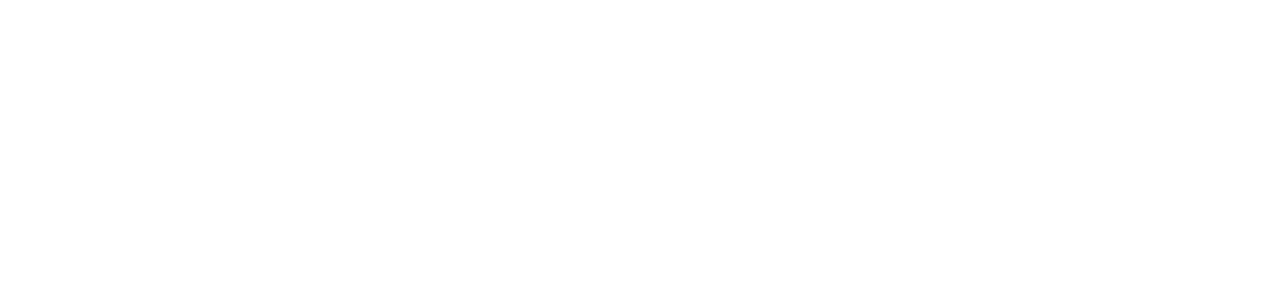
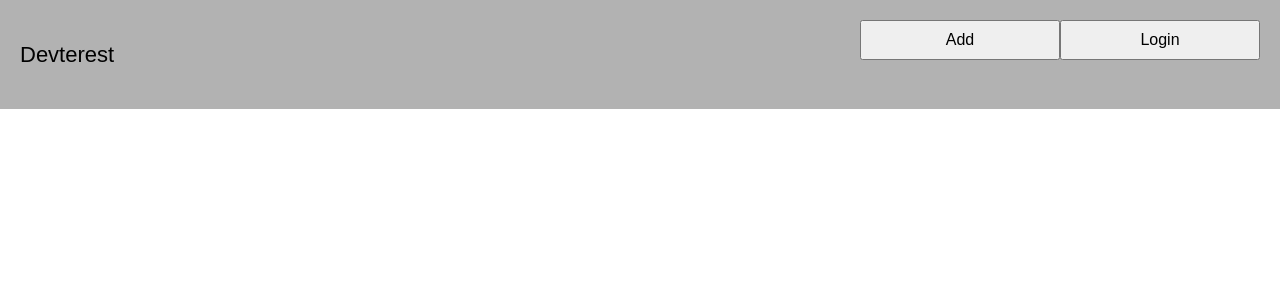
Before and after one commit to Team-Zanoma/Greenfield, a React (Create React App) app in the folder client/: page / in a window 1280 px wide. Shown: the top 300 px of the page. Built offline with nearby package versions, Linux system fonts and the light colour scheme.

Commit message:
Built NavBar component, added basic styles

```diff
--- a/client/src/assets/sass/index.scss
+++ b/client/src/assets/sass/index.scss
@@ -2,4 +2,24 @@
 	margin: 0;
 	padding: 0;
 	font-family: sans-serif;
+
+ /* -------- navbar styling ------- */
+  .navbar_container {
+    background-color: rgba(0,0,0,0.3);
+    padding: 20px;
+
+    p, button {
+      display: inline-block;
+    }
+
+    p {
+      font-size: 22px;
+    }
+
+    button {
+      float: right;
+      width: 200px;
+      height: 40px;
+    }
+  }
 }
--- a/client/src/components/NavBar.js
+++ b/client/src/components/NavBar.js
@@ -5,7 +5,13 @@
 /* ----------- Level 2 ------------- */
 
 const NavBar = (props) => {
-	return <div></div>;
+	return (
+      <div className='navbar_container'>
+        <p>Devterest</p>
+        <button>Login</button>
+        <button>Add</button>
+      </div>
+	);
 };
 
 export default NavBar;
```
Also changed, not shown: 1 other file (tests, documents, lock files or other folders).
